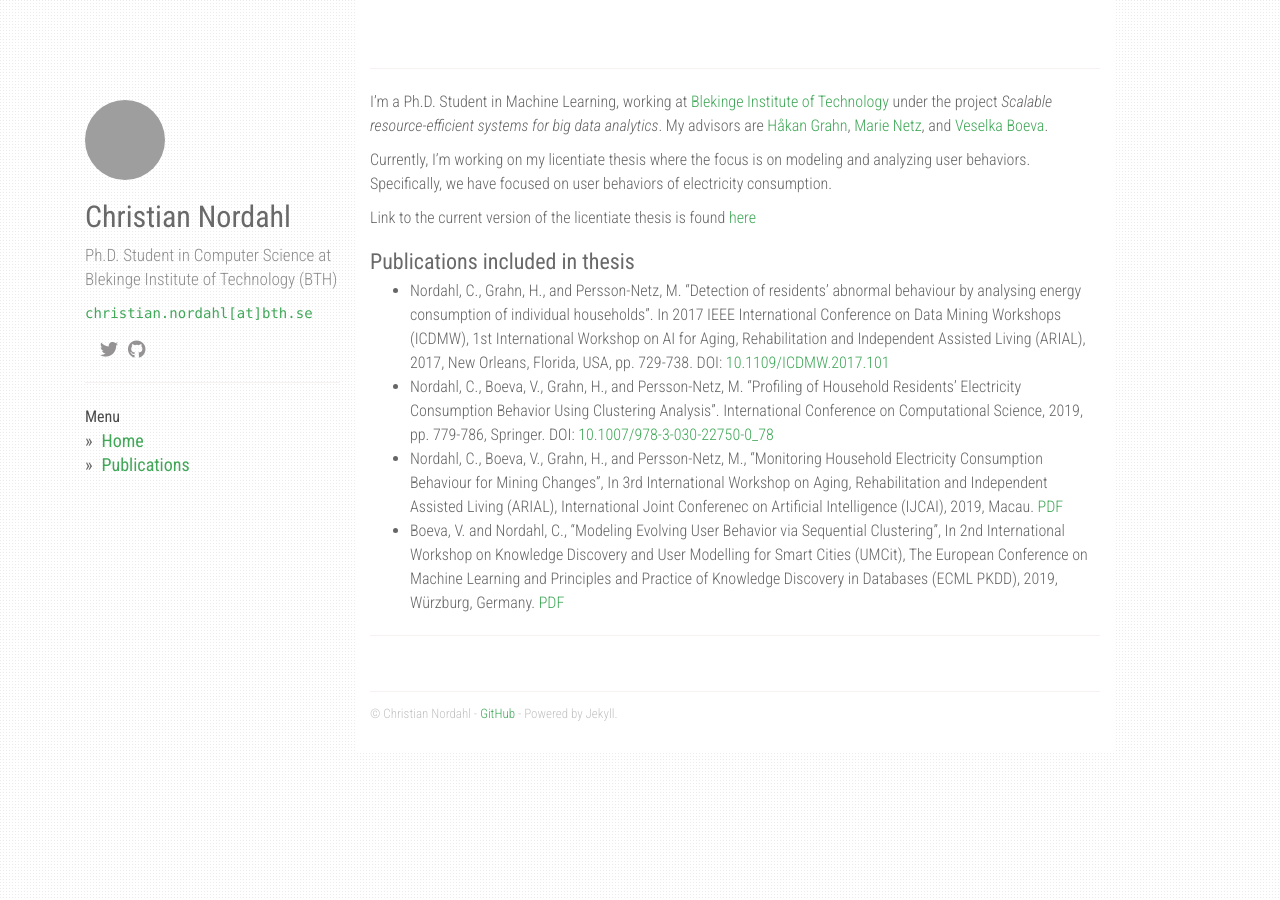
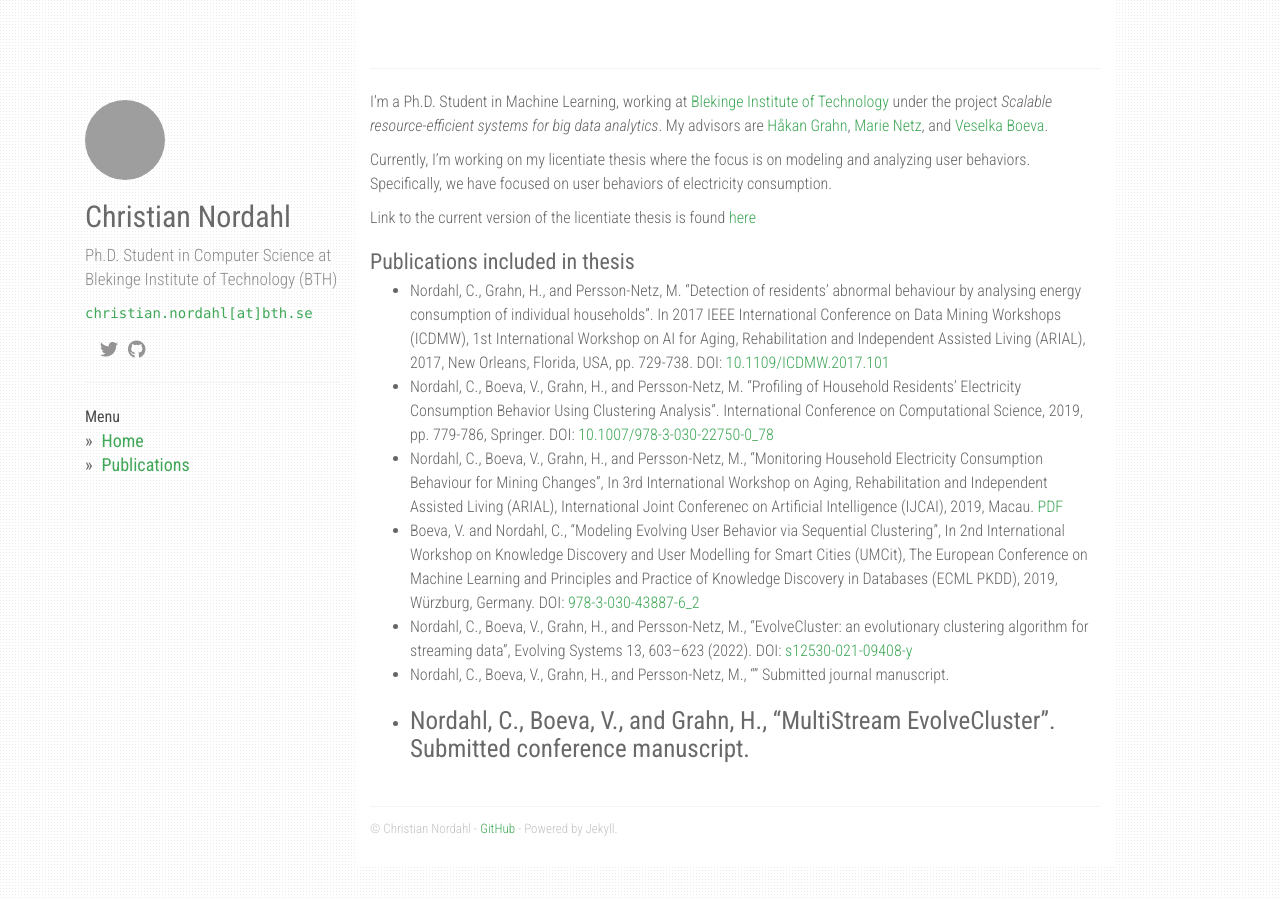
Before and after one commit to christiannordahl/christiannordahl.github.io, a Jekyll site: the page built from index.md, in a window 1280 px wide. Built offline with Jekyll 4.4.1, drawn with Linux system fonts in a browser that asks for light colours; nearby versions of some CDN libraries; a style sheet for code colours, icons or effects is not loaded; grey boxes are pictures that could not be loaded.

Commit message:
Updated publications

```diff
--- a/index.md
+++ b/index.md
@@ -19,8 +19,10 @@ Link to the current version of the licentiate thesis is found [here](http://urn.
 * Nordahl, C., Grahn, H., and Persson-Netz, M. "Detection of residents’ abnormal behaviour by analysing energy consumption of individual households". In 2017 IEEE International Conference on Data Mining Workshops (ICDMW), 1st International Workshop on AI for Aging, Rehabilitation and Independent Assisted Living (ARIAL), 2017, New Orleans, Florida, USA, pp. 729-738. DOI: [10.1109/ICDMW.2017.101](https://doi.org/10.1109/ICDMW.2017.101)
 * Nordahl, C., Boeva, V., Grahn, H., and Persson-Netz, M. "Profiling of Household Residents’ Electricity Consumption Behavior Using Clustering Analysis". International Conference on Computational Science, 2019, pp. 779-786, Springer. DOI: [10.1007/978-3-030-22750-0_78](https://doi.org/10.1007/978-3-030-22750-0_78)
 * Nordahl, C., Boeva, V., Grahn, H., and Persson-Netz, M., "Monitoring Household Electricity Consumption Behaviour for Mining Changes", In 3rd International Workshop on Aging, Rehabilitation and Independent Assisted Living (ARIAL), International Joint Conferenec on Artificial Intelligence (IJCAI), 2019, Macau. [PDF](http://www.diva-portal.org/smash/record.jsf?pid=diva2:1350711)
-* Boeva, V. and Nordahl, C., "Modeling Evolving User Behavior via Sequential Clustering", In 2nd International Workshop on Knowledge Discovery and User Modelling for Smart Cities (UMCit), The European Conference on Machine Learning and Principles and Practice of Knowledge Discovery in Databases (ECML PKDD), 2019, Würzburg, Germany. [PDF]()
-
+* Boeva, V. and Nordahl, C., "Modeling Evolving User Behavior via Sequential Clustering", In 2nd International Workshop on Knowledge Discovery and User Modelling for Smart Cities (UMCit), The European Conference on Machine Learning and Principles and Practice of Knowledge Discovery in Databases (ECML PKDD), 2019, Würzburg, Germany. DOI: [978-3-030-43887-6_2](https://doi.org/10.1007/978-3-030-43887-6_2)
+* Nordahl, C., Boeva, V., Grahn, H., and Persson-Netz, M., "EvolveCluster: an evolutionary clustering algorithm for streaming data", Evolving Systems 13, 603–623 (2022). DOI: [s12530-021-09408-y](https://doi.org/10.1007/s12530-021-09408-y)
+* Nordahl, C., Boeva, V., Grahn, H., and Persson-Netz, M., "" Submitted journal manuscript.
+* Nordahl, C., Boeva, V., and Grahn, H., "MultiStream EvolveCluster". Submitted conference manuscript.
 ---
 
 <br>
```
